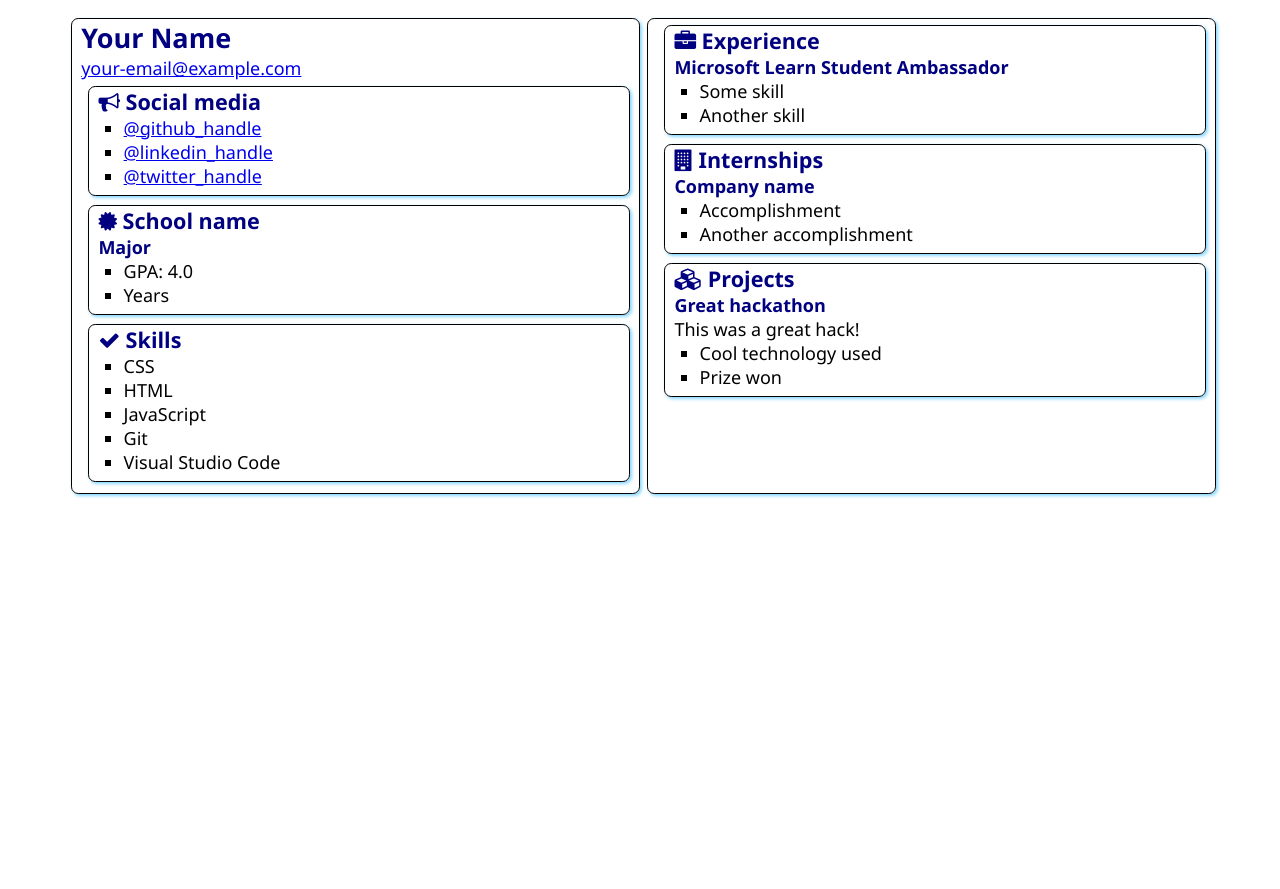
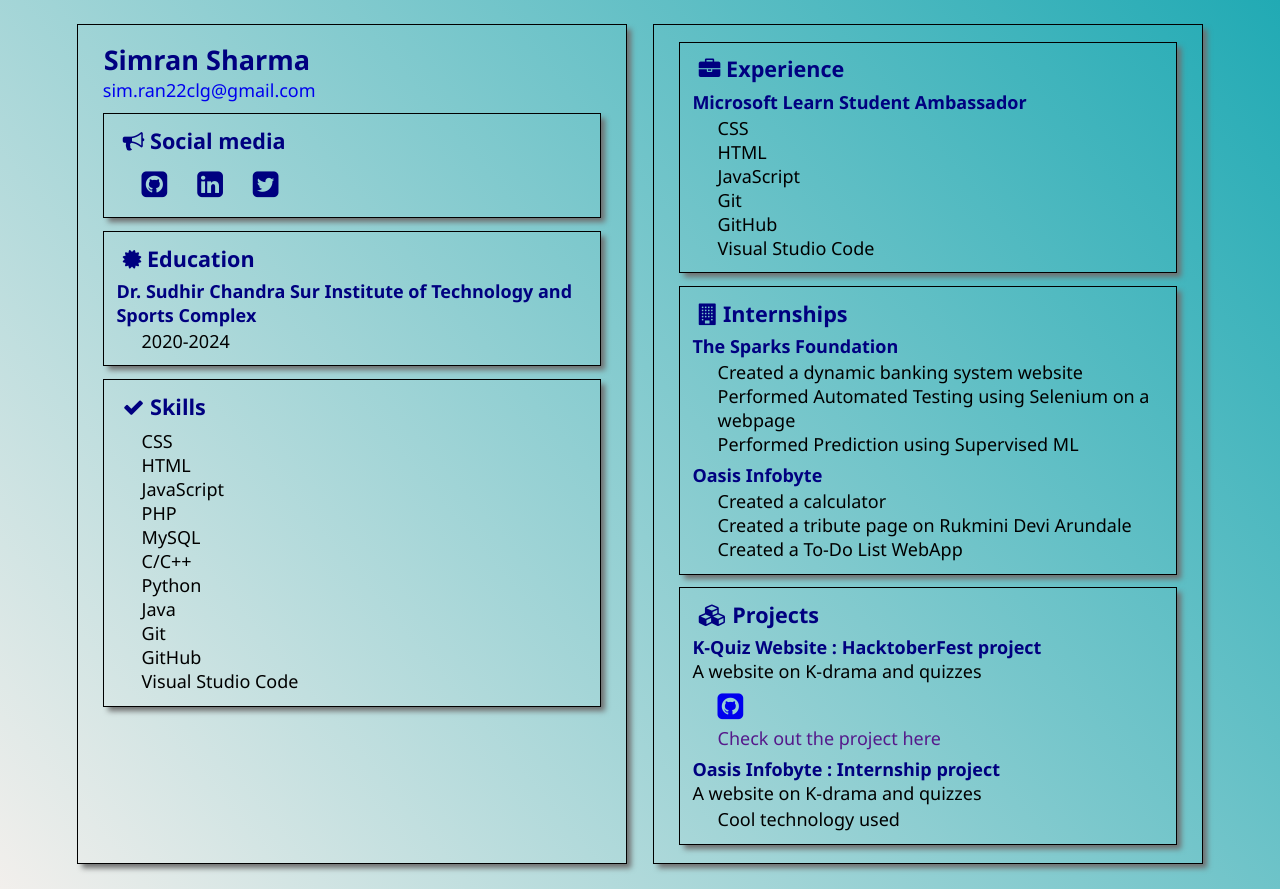
Before and after one commit to SimranS22/SATechnicalOnboarding, a plain HTML site: page src/index.html in a window 1280 px wide. Before the commit the page ends 800 px from the top, so only its background shows below. Drawn offline with Linux system fonts and the light colour scheme.

Commit message:
Commit made from VS Code Azure Static Web Apps

```diff
--- a/src/index.html
+++ b/src/index.html
@@ -12,18 +12,23 @@
 <body>
     <main>
         <article class="box">
-            <h1>Your Name</h1>
-            <div><a href="mailto:your.email@example.com">your-email@example.com</a></div>
+            <h1>Simran Sharma</h1>
+            <div style="margin-left: .7em; "><a href="mailto:sim.ran22clg@gmail.com" style="text-decoration: none;">sim.ran22clg@gmail.com</a></div>
 
-            <section class="box">
+            <section class="box social">
                 <h2>
                     <i class="fa fa-bullhorn" aria-hidden="true"></i>
                     Social media
                 </h2>
                 <ul>
-                    <li><a href="https://github.com/<handle>">@github_handle</a></li>
-                    <li><a href="https://linkedin.com/in/<handle>">@linkedin_handle</a></li>
-                    <li><a href="https://twitter.com/<handle>">@twitter_handle</a></li>
+                    <li style="font-size: 30px;"><a href="https://github.com/SimranS22"><i class="fa fa-github-square"></i> </a></li>
+
+                </ul>
+                <ul>
+                    <li style="font-size: 30px;"><a href="https://linkedin.com/in/simran-sharma-2a1740238/"><i class="fa fa-linkedin-square"></i></a></li>
+                </ul>
+                <ul>
+                    <li style="font-size: 30px;"><a href="https://twitter.com/simsim135246"><i class="fa fa-twitter-square" ></i></a></li>
                 </ul>
             </section>
 
@@ -31,12 +36,11 @@
                 <div class="education">
                     <h2>
                         <i class="fa fa-certificate" aria-hidden="true"></i>
-                        School name
+                       Education
                     </h2>
-                    <h3>Major</h3>
+                    <h3> Dr. Sudhir Chandra Sur Institute of Technology and Sports Complex</h3>
                     <ul>
-                        <li>GPA: 4.0</li>
-                        <li>Years</li>
+                        <li>2020-2024</li>
                     </ul>
                 </div>
             </section>
@@ -50,7 +54,13 @@
                     <li>CSS</li>
                     <li>HTML</li>
                     <li>JavaScript</li>
+                    <li>PHP</li>
+                    <li>MySQL</li>
+                    <li>C/C++</li>
+                    <li>Python</li>
+                    <li>Java</li>
                     <li>Git</li>
+                    <li>GitHub</li>
                     <li>Visual Studio Code</li>
                 </ul>
             </section>
@@ -63,8 +73,12 @@
                 </h2>
                 <h3>Microsoft Learn Student Ambassador</h3>
                 <ul>
-                    <li>Some skill</li>
-                    <li>Another skill</li>
+                    <li>CSS</li>
+                    <li>HTML</li>
+                    <li>JavaScript</li>
+                    <li>Git</li>
+                    <li>GitHub</li>
+                    <li>Visual Studio Code</li>
                 </ul>
             </section>
             <section class="box">
@@ -73,10 +87,17 @@
                     Internships
                 </h2>
 
-                <h3>Company name</h3>
+                <h3>The Sparks Foundation</h3>
                 <ul>
-                    <li>Accomplishment</li>
-                    <li>Another accomplishment</li>
+                    <li>Created a dynamic banking system website</li>
+                    <li>Performed Automated Testing using Selenium on a webpage</li>
+                    <li>Performed Prediction using Supervised ML</li>
+                </ul>
+                <h3>Oasis Infobyte</h3>
+                <ul>
+                    <li>Created a calculator</li>
+                    <li>Created a tribute page on Rukmini Devi Arundale</li>
+                    <li>Created a To-Do List WebApp</li>
                 </ul>
             </section>
             <section class="box">
@@ -85,11 +106,16 @@
                     Projects
                 </h2>
 
-                <h3>Great hackathon</h3>
-                <div>This was a great hack!</div>
+                <h3>K-Quiz Website : HacktoberFest project</h3>
+                <div>A website on K-drama and quizzes</div>
+                <ul>
+                    <li style="font-size: 30px;"><a href="https://github.com/SimranS22"><i class="fa fa-github-square"></i> </a></li>
+                   <li><a href="" style="text-decoration: none;">Check out the project here</a></li>
+                </ul>
+                <h3>Oasis Infobyte : Internship project</h3>
+                <div>A website on K-drama and quizzes</div>
                 <ul>
                     <li>Cool technology used</li>
-                    <li>Prize won</li>
                 </ul>
             </section>
         </article>
--- a/src/style.css
+++ b/src/style.css
@@ -2,36 +2,39 @@ body {
     font-family: 'Segoe UI', Tahoma, Geneva, Verdana, sans-serif;
     font-size: 18px;
     margin: 1% 5%;
-    background-color:E6F7FF;
+    background:linear-gradient(50deg,rgb(242, 239, 236),rgb(33, 170, 180));
 }
 
 main {
     display: grid;
     grid-template-columns: 50% 50%;
+    flex-direction: column;
 }
 
 
 .box {
-    box-shadow: .1em .1em .2em #80D4FF;
-    border-radius: .4em;
+    box-shadow: .3em .3em .3em #6f7070;
+    /* border-radius: .4em; */
     border-width: .01em;
     border-style: solid;
-    margin-left: .4em;
-    padding: .0em .5em .1em .5em;
-    margin-bottom: .5em;
-    margin-top: .3em;
+    margin: .7rem .7em .7em .7em;
+    padding: .3em .7em .3em .7em;
+}
+.box .ul .li .a{
+    text-decoration: none;
 }
 
 h1 {
     color: navy;
-    margin: 0em;
-    display: block;
+    /* margin: 0em; */
+    display: inline-block;
+    margin: 0.4em 0 0 .5em;
 }
 
 h2 {
     color: navy;
     font-size: 1.2em;
-    margin: 0em;
+    margin: 0.3em;
 }
 
 h3 {
@@ -42,6 +45,57 @@ h3 {
 
 ul {
     margin: 0em 0em .3em 0em;
-    list-style-type: square;
-    padding-left: 1.4em;
+    /* padding-left: 1.4em; */
+    padding: .1em 0em .1em 1.4em;
+    font-size: 1em;
+    display: inline-block;
+    list-style: none;
 }
+
+.social .fa{
+    color: navy;
+}
+.social .fa:hover{
+    color: rgb(46, 109, 234);
+}
+
+
+
+@media (max-width: 1200px) {
+
+
+main {
+    display: grid;
+
+}
+  }
+
+  @media (max-width: 990px) {
+
+
+main {
+    display: grid;
+
+}
+  }
+
+  @media (max-width: 768px) {
+
+main {
+    display: grid;
+
+}
+
+  }
+
+
+@media(max-width:450px){
+
+
+main {
+    display: grid;
+
+}
+
+
+}
```
